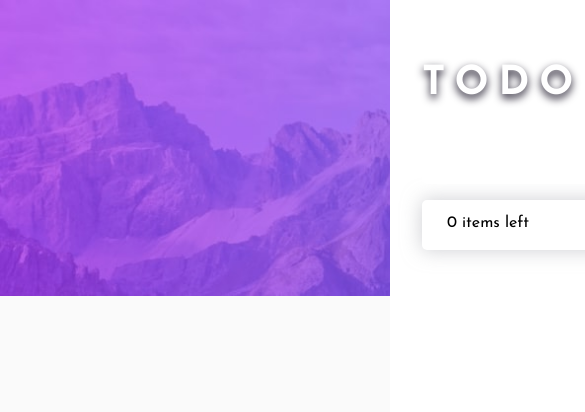
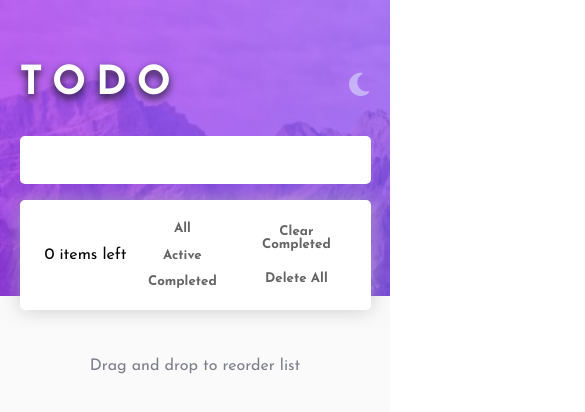
Before and after one commit to Makita7/Vue-TodoList, a Vue app: page / in a window 390 px wide. Shown: the top 412 px of the page, 585 px wide, since content can reach past the window. Built offline with nearby package versions, Linux system fonts and the light colour scheme.

Commit message:
responsive

```diff
--- a/src/App.vue
+++ b/src/App.vue
@@ -90,7 +90,7 @@
 </script>
 
 <template>
-    <div class="relative bottomBackground App" :class="{ bottomBackgroundDark: DarkMode }" >
+    <div class="relative App bodyLight" :class="{ bodyDark: DarkMode }" >
         <div class="topBackground" :class="{ topBackgroundDark: DarkMode }">
             <div class="absolute innerContainer">
                 <BaseHeader :DarkMode="DarkMode" @ToggleDarkMode="ToggleDarkMode()"/>
@@ -143,14 +143,13 @@
         width: 100vh;
         margin-left: 50vh;
     }
-    .bottomBackground{
+    .bodyLight{
         background-color: hsl(0, 0%, 98%);
-        height: 100vh;
+        min-height: 200vh;
         transition: 1s ease-in-out;
     }
-    .bottomBackgroundDark{
-        background-color: hsl(235, 21%, 11%);
-        transition: 1s ease-in-out;
+    .bodyDark{
+        background-color: hsl(235, 21%, 11%) !important;
     }
     .Wrapper{
         background-color: white;
@@ -249,14 +248,70 @@
         margin-left: -25px;
         border-bottom-color: hsl(0, 0%, 98%);
         border-width: 1px;
-        transition: 1s ease-in-out;
+        transition: 0.5s ease-in-out;
     }
     .dividerDark{
         background-color: hsl(233, 14%, 35%);
         border-bottom-color: hsl(233, 14%, 35%);
-        transition: 1s ease-in-out;
     }
+    .dragtext{
+            margin-bottom: 3rem;
+        }
     .pointer{
         cursor: pointer;
     }
+    @media (min-width: 1920px){
+        .divider{
+            width: 105.5%;
+        }
+        .check .circle{
+            padding-left: 0.07rem;
+        }
+    }
+    @media only screen and (min-width: 768px) and (max-width: 1300px) and (orientation:landscape){
+        .innerContainer {
+            width: 75%;
+            margin-left: 12.5%;
+        }
+        .divider{
+            width: 105.5%;
+        }
+    }
+    @media only screen and (min-width: 768px) and (max-width: 1300px) and (orientation:portrait){
+        .innerContainer {
+            width: 80%;
+            margin-left: 10%;
+        }
+        .divider{
+            width: 108%;
+        }
+    }
+    @media (max-width: 767px){
+        .innerContainer {
+            width: 90%;
+            margin-left: 5%;
+        }
+        .divider{
+            width: 117%;
+        }
+        .checkWrapperFalse{
+            width: 2.2rem;
+        }
+        .checkWrapper{
+            width: 2.2rem;
+        }
+        .bodyLight{
+            background-color: hsl(0, 0%, 98%);
+            min-height: 400vh;
+        }
+    }
+    @media (max-width: 767px) and (orientation:landscape){
+        .divider {
+            width: 107.5%;
+        }
+        .bodyLight{
+            background-color: hsl(0, 0%, 98%);
+            min-height: 400vh;
+        }
+    }
 </style>
--- a/src/components/BaseListFilters.vue
+++ b/src/components/BaseListFilters.vue
@@ -74,4 +74,21 @@
     .deleteBtn{
         text-align: right !important;
     }
+    @media (max-width: 767px){
+        .deleteBtn{
+            display: block;
+        }
+        button{
+            padding: 0.3rem 0;
+        }
+        .filters{
+            display: grid;
+        }
+        .deleteBtn{
+            display: grid;
+        }
+        .count p{
+            padding-top: 2rem;
+        }
+    }
 </style>
```
